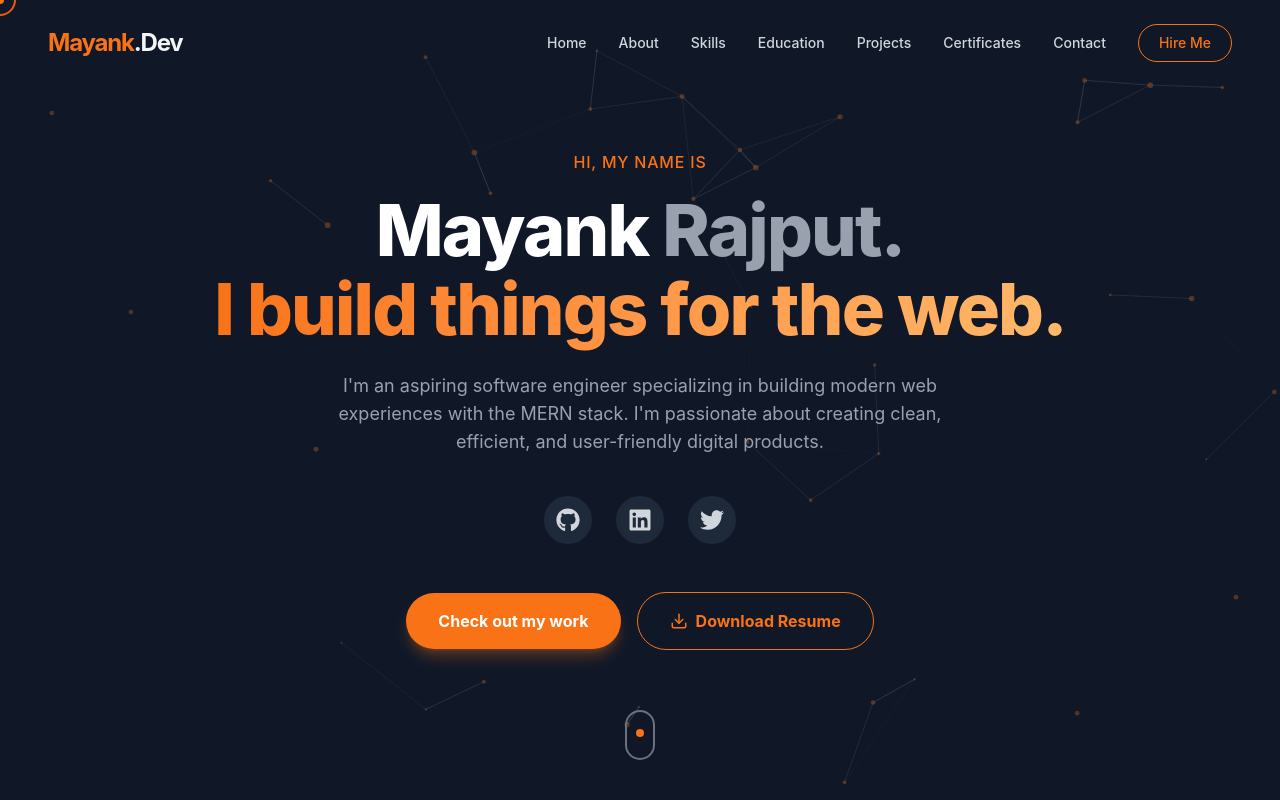
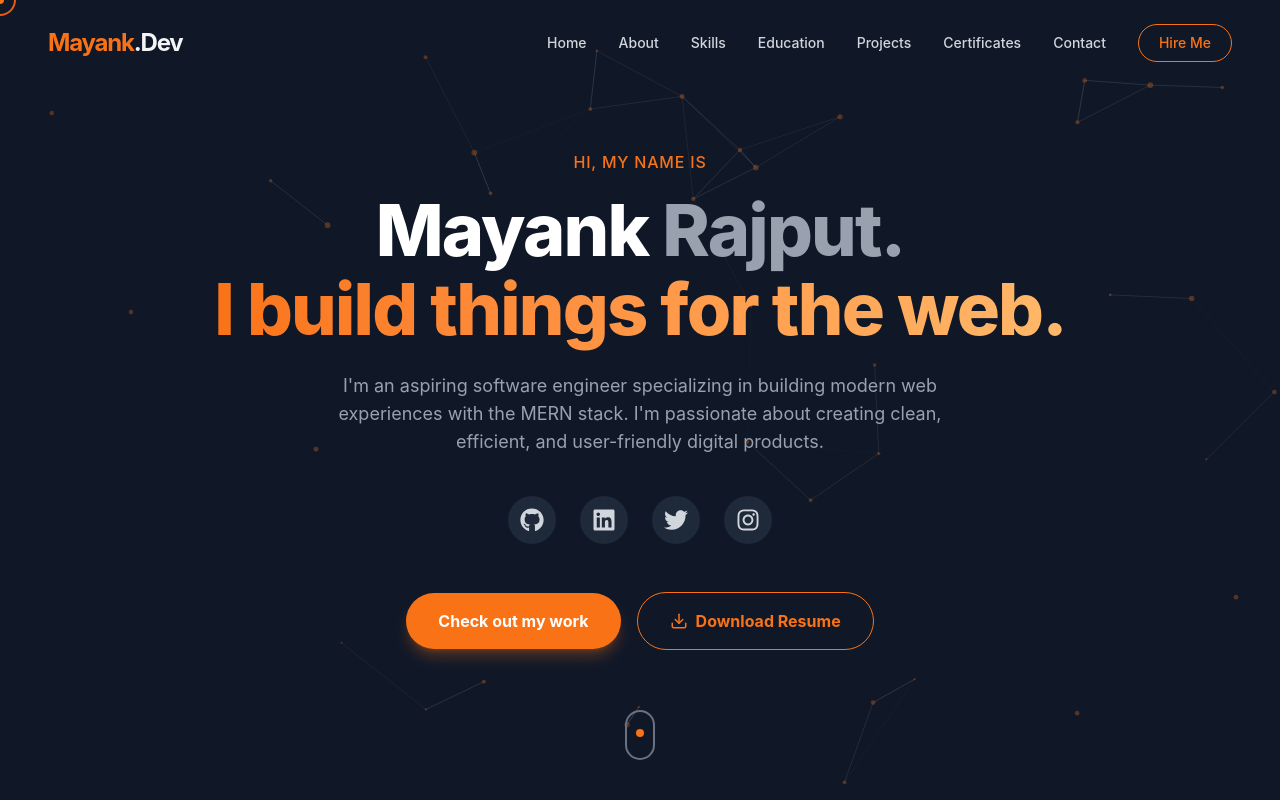
Before and after one commit to rajpootmayank2002-ai/Personal-PortFolio-Website, a React (Vite) app: page / in a window 1280 px wide. Shown: the top 800 px of the page. Built offline with nearby package versions, Linux system fonts and the light colour scheme.

Commit message:
Add Instagram profile link to Hero section icons

```diff
--- a/src/components/Hero.jsx
+++ b/src/components/Hero.jsx
@@ -2,7 +2,7 @@ import React, { useMemo } from 'react';
 import { motion } from 'framer-motion';
 import Particles, { initParticlesEngine } from '@tsparticles/react';
 import { loadSlim } from '@tsparticles/slim';
-import { FaGithub, FaLinkedin, FaTwitter } from 'react-icons/fa';
+import { FaGithub, FaLinkedin, FaTwitter, FaInstagram } from 'react-icons/fa';
 import { Mail, Download } from 'lucide-react';
 
 const Hero = () => {
@@ -154,6 +154,14 @@ const Hero = () => {
           >
             <FaTwitter size={24} />
           </a>
+          <a
+            href="https://www.instagram.com/__mynkk_6"
+            target="_blank"
+            rel="noopener noreferrer"
+            className="p-3 bg-gray-800 rounded-full text-gray-300 hover:text-primary hover:bg-gray-700 transition-all"
+          >
+            <FaInstagram size={24} />
+          </a>
         </motion.div>
 
         <motion.div
@@ -197,5 +205,4 @@ const Hero = () => {
     </section>
   );
 };
-
 export default Hero;
```
